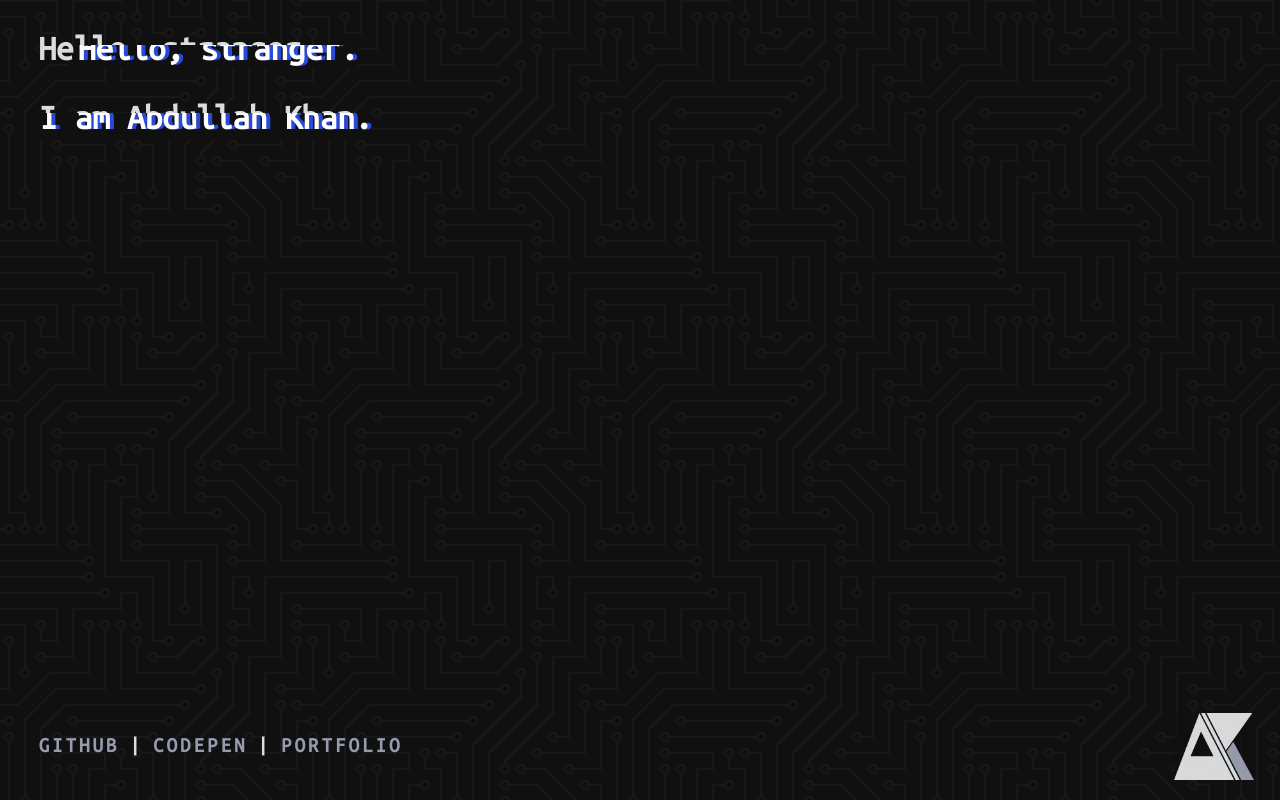
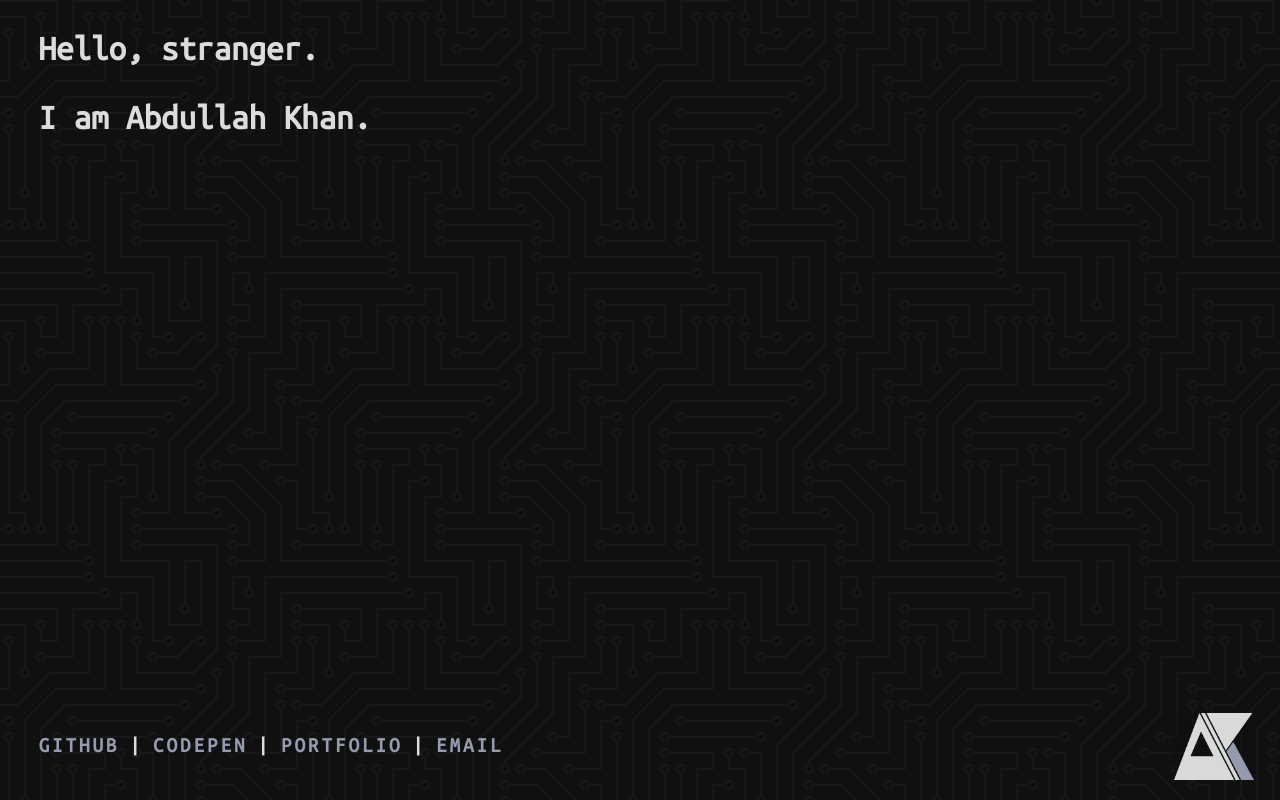
Before and after one commit to abdullah-K/khanabdullah.com, a Node server app: page / in a window 1280 px wide. Run offline with Node 20, Linux system fonts and the light colour scheme; some libraries are stand-ins or nearby versions.

Commit message:
update: add email link; add new breakpoint
add an email link "placeholder";
add a TODO to add the JS code for the functionality behind the
email link;
add a mid breakpoint in the CSS to account for the break of the
links div (to accommodate the new email link);

```diff
--- a/public/css/styles.sass
+++ b/public/css/styles.sass
@@ -21,6 +21,7 @@
 // breakpoints //
 $break-tiny: 300px
 $break-small: 420px
+$break-mid: 500px
 $break-large: 1000px
 
 // colours //
@@ -161,7 +162,7 @@
   text-transform: uppercase
   letter-spacing: 3px
   padding-right: 4vw
-  @media (max-width: $break-small)
+  @media (max-width: $break-mid)
     display: block
     line-height: 10px
     bottom: 1%
--- a/views/layout.pug
+++ b/views/layout.pug
@@ -14,6 +14,9 @@
     // main CSS file
     link(rel="stylesheet", href="/css/styles.min.css")
     block head
+
+  //- TODO: add a full height/width div with bottom positioning and a black gradient fade effect
+    to give the footer (links and logo) some kind of a background
 
   body.parallax(onload="parallaxScroll()")
     noscript
@@ -32,7 +35,11 @@
           span.dash |
         p.size-limit-nav
           a(target="_blank" href="/portfolio") Portfolio
-        // TODO: add contact link here, but use JS to prevent spammy crawlers and stuff (no mailto link!)
+          span.dash |
+        p.size-limit-nav
+          a(href="#") Email
+
+    //- TODO (priority): add JS code to handle email "copy-to-clipboard" functionality
 
     block footer
       footer#footer
```
Also changed, not shown: public/css/styles.min.css.
